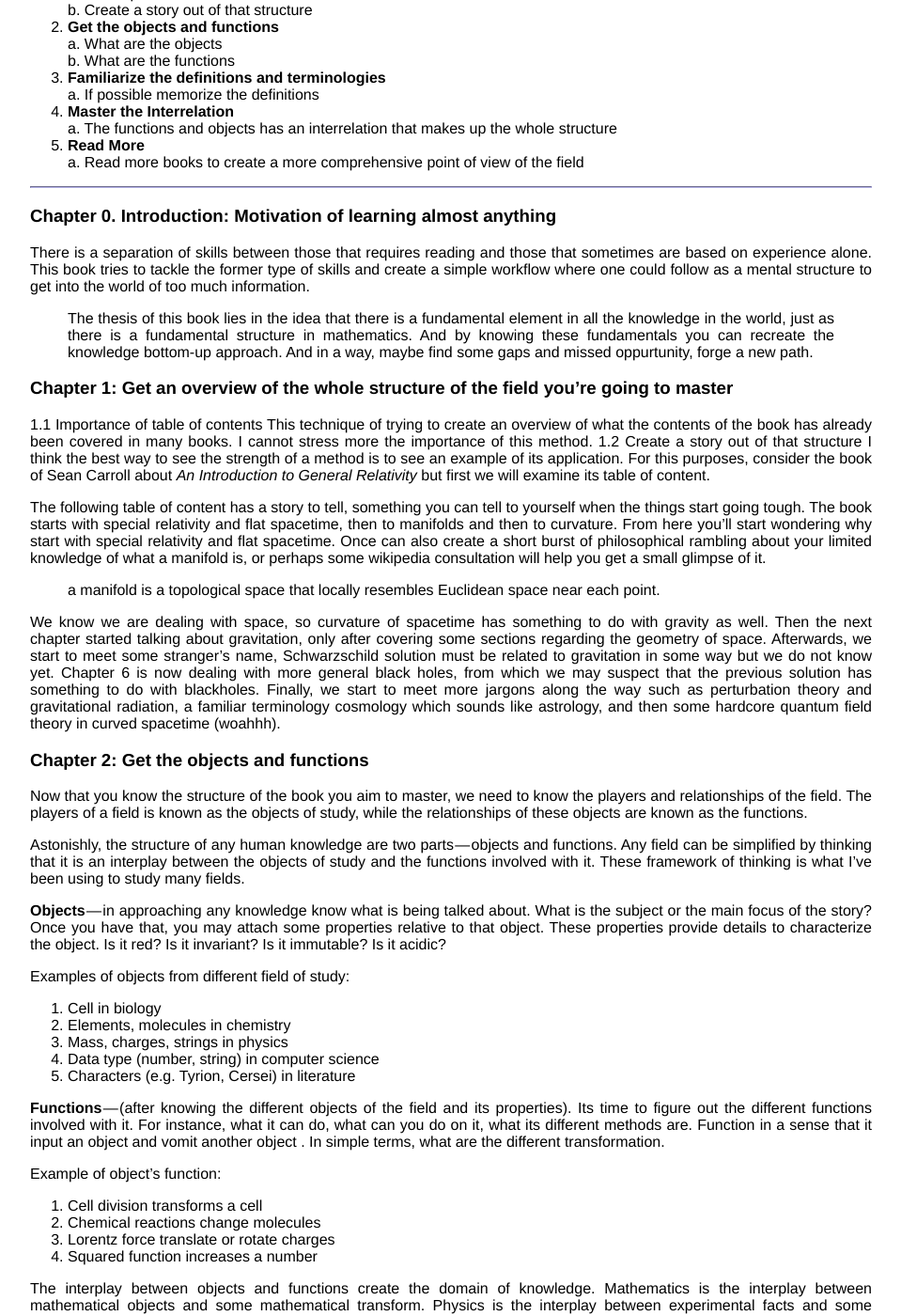
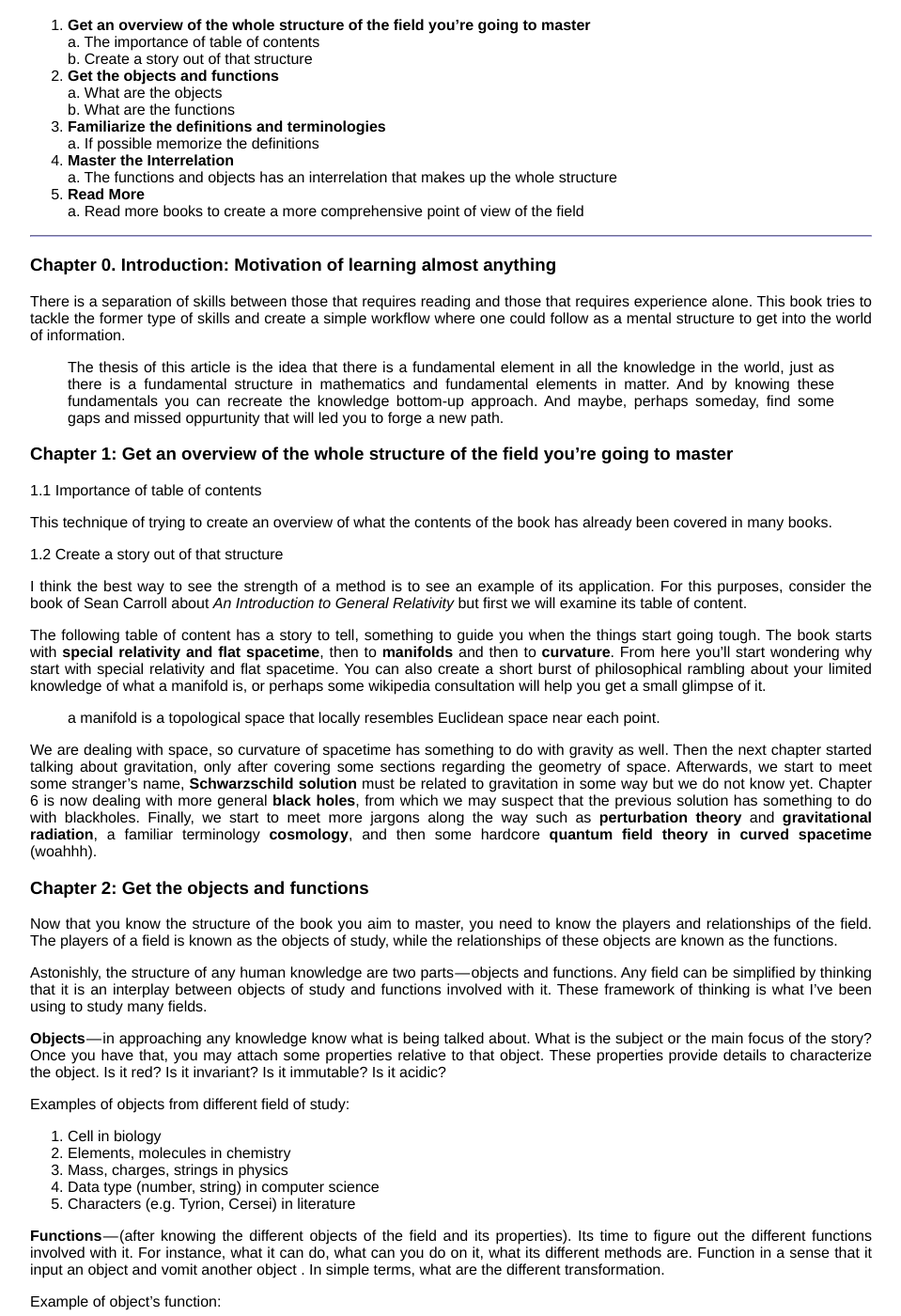
Before and after one commit to sinbad989/sinbad989.github.io, a Jekyll site: the page built from _posts/2018-04-17-the-art-of-knowing-anything.md, in a window 1280 px wide and 1400 px high, scrolled down 483 px. Shown: the whole window at 94% size, without its empty margins (160-1119 px from the left). Built offline with Jekyll 4.4.1, drawn with Linux system fonts in a browser that asks for light colours; nearby versions of some CDN libraries; some web fonts are replaced; some of the changed text lies outside the part shown.

```diff
--- a/_posts/2018-04-17-the-art-of-knowing-anything.md
+++ b/_posts/2018-04-17-the-art-of-knowing-anything.md
@@ -6,7 +6,9 @@
 tag: mastery
 ---
 
-When I was young, I was so curious with all the knowledge in this world that I would soak up hours and hours in our Webster dictionary, eventually my mother was able to acquire more books, including some copies of Guinness book of world record. I wrote this book trying to attain the goal of creating a mental structure that one could follow in order to learn almost anything, from mathematics, economics, physics, chemistry, programming, and others.
+When I was young, I was curious with all the knowledge in this world that I would soak up hours and hours in our set of Webster dictionary. My mother able to acquire more books, including some copies of Guinness book of World Record, and I would return home early from school just to read and look at the peculiar pictures.
+
+As I age, I started to study if one can create a general mental framework to simplify the learning process - here I am trying to attain the goal of creating a mental structure that one will follow in order to learn almost anything from mathematics, economics, physics, chemistry, programming, and others.
 
 <hr>
 
@@ -27,29 +29,31 @@
 <hr>
 
 ### Chapter 0. Introduction: Motivation of learning almost anything
-There is a separation of skills between those that requires reading and those that sometimes are based on experience alone. This book tries to tackle the former type of skills and create a simple workflow where one could follow as a mental structure to get into the world of too much information.
+There is a separation of skills between those that requires reading and those that requires experience alone. This book tries to tackle the former type of skills and create a simple workflow where one could follow as a mental structure to get into the world of information.
 
-> The thesis of this book lies in the idea that there is a fundamental element in all the knowledge in the world, just as there is a fundamental structure in mathematics. And by knowing these fundamentals you can recreate the knowledge bottom-up approach. And in a way, maybe find some gaps and missed oppurtunity, forge a new path.
+> The thesis of this article is the idea that there is a fundamental element in all the knowledge in the world, just as there is a fundamental structure in mathematics and fundamental elements in matter. And by knowing these fundamentals you can recreate the knowledge bottom-up approach. And maybe, perhaps someday, find some gaps and missed oppurtunity that will led you to forge a new path.
 
 
 
 ### Chapter 1: Get an overview of the whole structure of the field you’re going to master
 1.1 Importance of table of contents
-This technique of trying to create an overview of what the contents of the book has already been covered in many books. I cannot stress more the importance of this method.
+
+This technique of trying to create an overview of what the contents of the book has already been covered in many books.
+
 1.2 Create a story out of that structure
+
 I think the best way to see the strength of a method is to see an example of its application. For this purposes, consider the book of Sean Carroll about *An Introduction to General Relativity* but first we will examine its table of content.
 
-
-The following table of content has a story to tell, something you can tell to yourself when the things start going tough. The book starts with special relativity and flat spacetime, then to manifolds and then to curvature. From here you’ll start wondering why start with special relativity and flat spacetime. Once can also create a short burst of philosophical rambling about your limited knowledge of what a manifold is, or perhaps some wikipedia consultation will help you get a small glimpse of it.
+The following table of content has a story to tell, something to guide you when the things start going tough. The book starts with **special relativity and flat spacetime**, then to **manifolds** and then to **curvature**. From here you’ll start wondering why start with special relativity and flat spacetime. You can also create a short burst of philosophical rambling about your limited knowledge of what a manifold is, or perhaps some wikipedia consultation will help you get a small glimpse of it.
 
  > a manifold is a topological space that locally resembles Euclidean space near each point.
 
-We know we are dealing with space, so curvature of spacetime  has something to do with gravity as well. Then the next chapter started talking about gravitation, only after covering some sections regarding the geometry of space. Afterwards, we start to meet some stranger’s name, Schwarzschild solution must be related to gravitation in some way but we do not know yet. Chapter 6 is now dealing with more general black holes, from which we may suspect that the previous solution has something to do with blackholes. Finally, we start to meet more jargons along the way such as perturbation theory and gravitational radiation, a familiar terminology cosmology which sounds like astrology, and then some hardcore quantum field theory in curved spacetime (woahhh).
+We are dealing with space, so curvature of spacetime  has something to do with gravity as well. Then the next chapter started talking about gravitation, only after covering some sections regarding the geometry of space. Afterwards, we start to meet some stranger’s name, **Schwarzschild solution** must be related to gravitation in some way but we do not know yet. Chapter 6 is now dealing with more general **black holes**, from which we may suspect that the previous solution has something to do with blackholes. Finally, we start to meet more jargons along the way such as **perturbation theory** and **gravitational radiation**, a familiar terminology **cosmology**, and then some hardcore **quantum field theory in curved spacetime** (woahhh).
 
 ### Chapter 2: Get the objects and functions
-Now that you know the structure of the book you aim to master, we need to know the players and relationships of the field. The players of a field is known as the objects of study, while the relationships of these objects are known as the functions.
+Now that you know the structure of the book you aim to master, you need to know the players and relationships of the field. The players of a field is known as the objects of study, while the relationships of these objects are known as the functions.
 
-Astonishly, the structure of any human knowledge are two parts — objects and functions. Any field can be simplified by thinking that it is an interplay between the objects of study and the functions involved with it. These framework of thinking is what I’ve been using to study many fields.
+Astonishly, the structure of any human knowledge are two parts — objects and functions. Any field can be simplified by thinking that it is an interplay between objects of study and functions involved with it. These framework of thinking is what I’ve been using to study many fields.
 
 **Objects** — in approaching any knowledge know what is being talked about. What is the subject or the main focus of the story? Once you have that, you may attach some properties relative to that object. These properties provide details to characterize the object. Is it red? Is it invariant? Is it immutable? Is it acidic?
 
--- a/about/index.html
+++ b/about/index.html
@@ -71,6 +71,7 @@
 			<li>Neural Network and Deep Learning</li>
 			<li>Improving Deep Neural Network - Hyperparameter tuning, Regularization, and Optimization</li>
 			<li>Convolutional Neural Network</li>
+			<li>Sequence Models</li>
 			</ol>
 	</details>
 
@@ -79,6 +80,8 @@
 		<ol>
 			<li>Intro to HTML</li>
 			<li>Intro to CSS</li>
+			<li>Javascript</li>
+			<li>Responsive Design</li>
 		</ol>
 	</details>
 
@@ -87,6 +90,9 @@
 		<ol>
 			<li>Data Analysis</li>
 			<li>Machine Learning</li>
+			<li>Plotting</li>
+			<li>Social Network Analysis</li>
+			<li>Text Mining</li>
 		</ol>
 	</details>
 
--- a/bookreading/index.html
+++ b/bookreading/index.html
@@ -7,7 +7,6 @@
 	<h2>Notes (Physics)</h2>
 	<ol>
         <li><p><a href="\bookreading\qftnutshell.html"><b>Quantum Field Theory on a Nutshell</b></a></p></li>
-        <li><p><a href=""><b>Nonlinear Workbook</b></a></p></li>
         <li><p><a href="\bookreading\statfield.html"><b>Statistical Field Theory</b></a></p></li>
         <li><p><a href="\bookreading\quantum.html"><b>Quantum Mechanics</b></a></p></li>
     </ol>
```
Also changed, not shown: other parts of _posts/2018-04-17-the-art-of-knowing-anything.md (+2 -2 lines).
